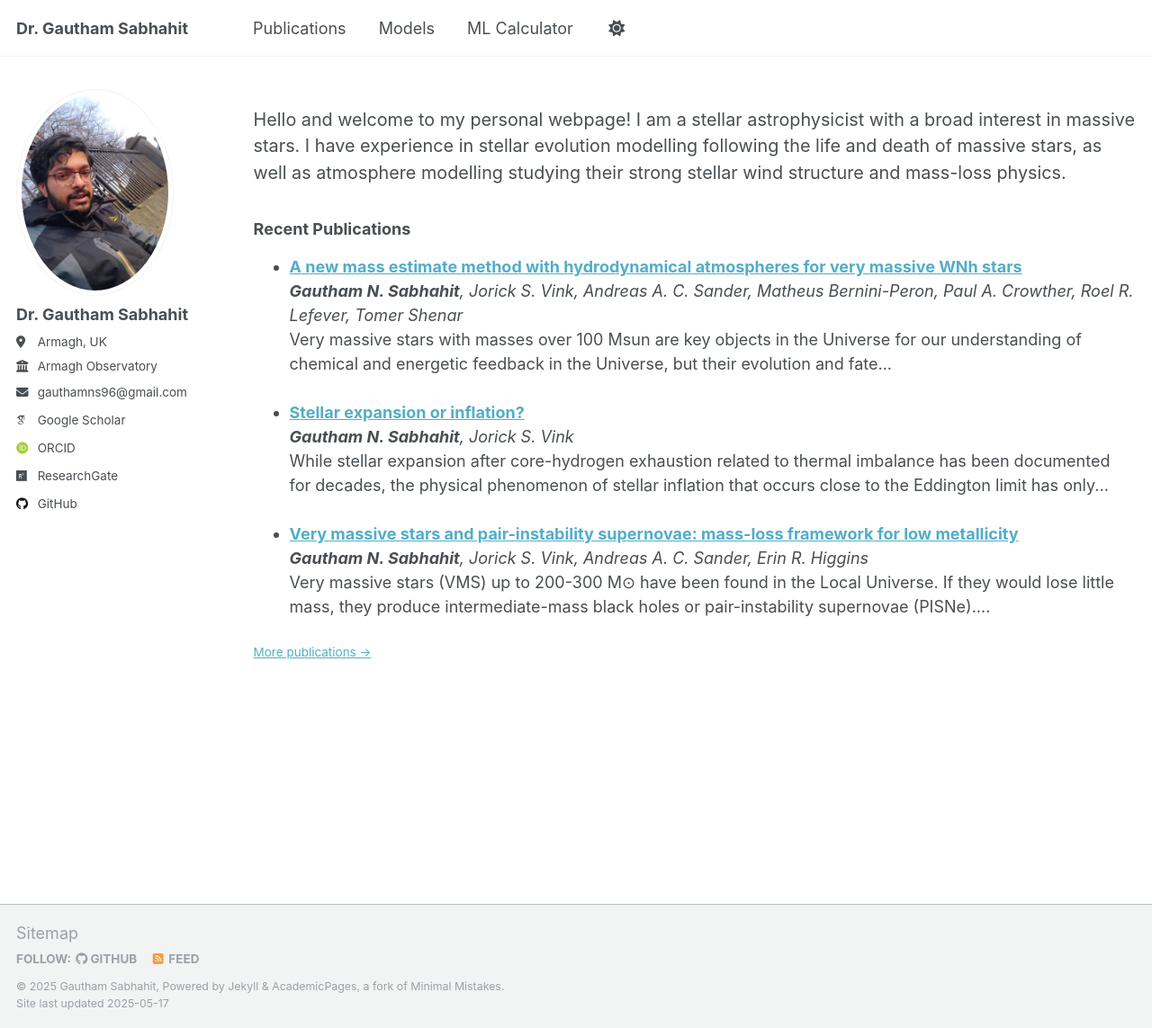
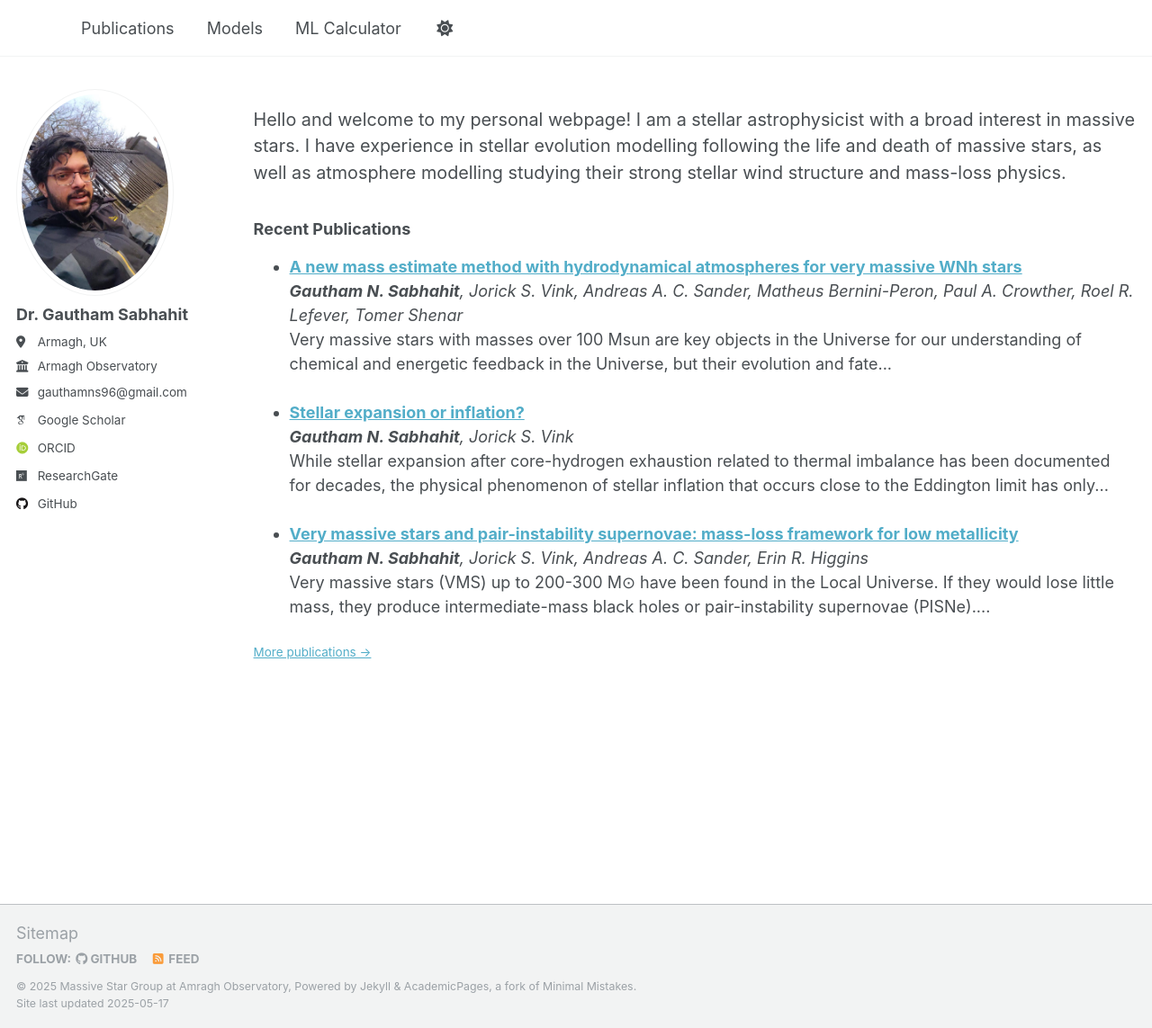
Before and after one commit to Mdot-com/mdot.com, a Jekyll site: the page built from index.md, in a window 1280 px wide and 1143 px high. Shown: the whole window at 90% size. Built offline with Jekyll 4.4.1, drawn with Linux system fonts in a browser that asks for light colours; some web fonts are replaced.

Commit message:
Update _config.yml

```diff
--- a/_config.yml
+++ b/_config.yml
@@ -9,9 +9,9 @@
 # Basic Site Settings
 locale                   : "en-US"
 site_theme               : "default"
-title                    : "Dr. Gautham Sabhahit"
+title                    : ""
 title_separator          : "-"
-name                     : &name "Gautham Sabhahit"
+name                     : &name "Massive Star Group at Amragh Observatory"
 description              : &description "personal description"
 url                      : https://mdot-com.github.io
 baseurl                  : "" # the subpath of your site, e.g. "/blog"
```
